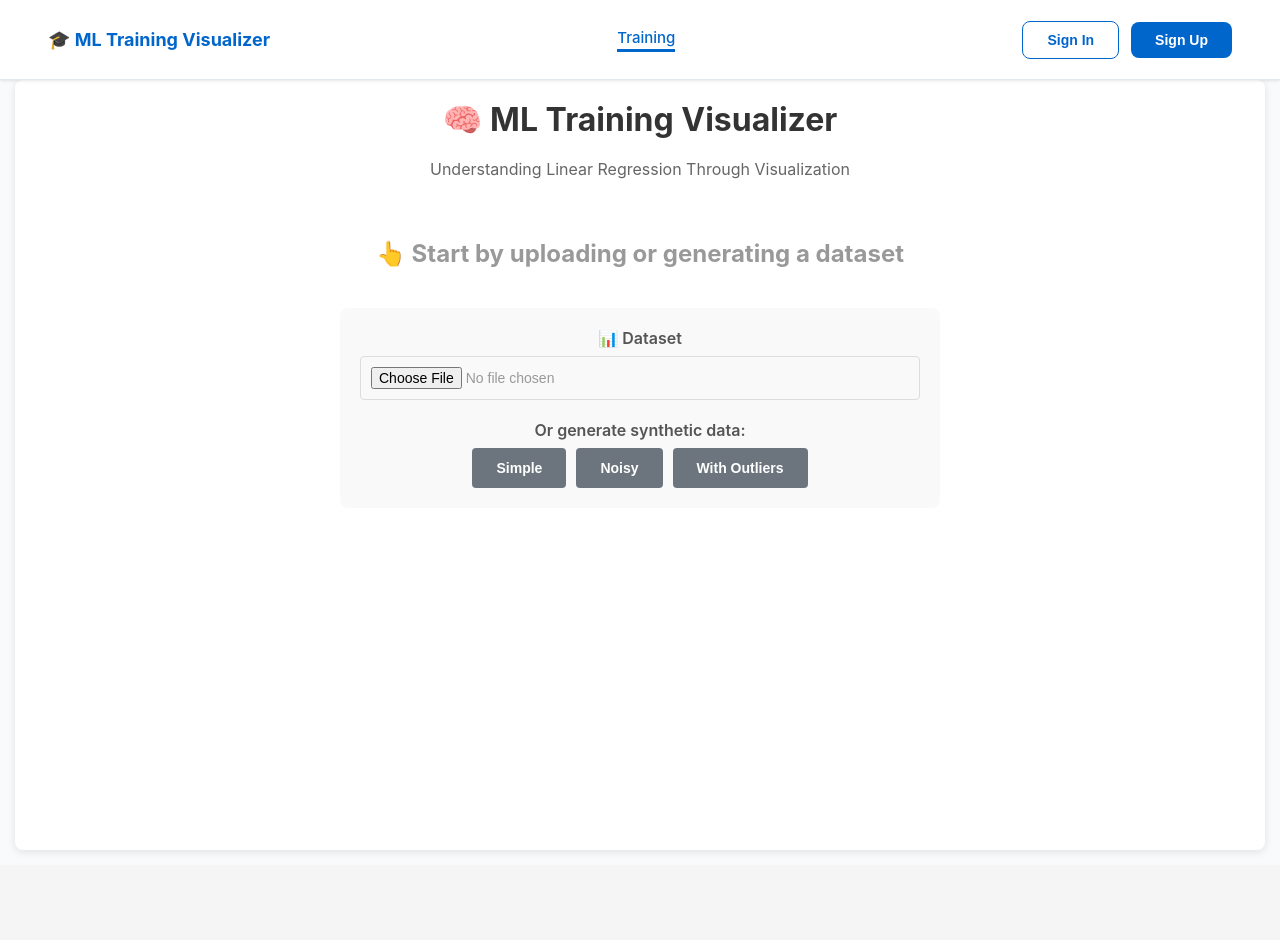
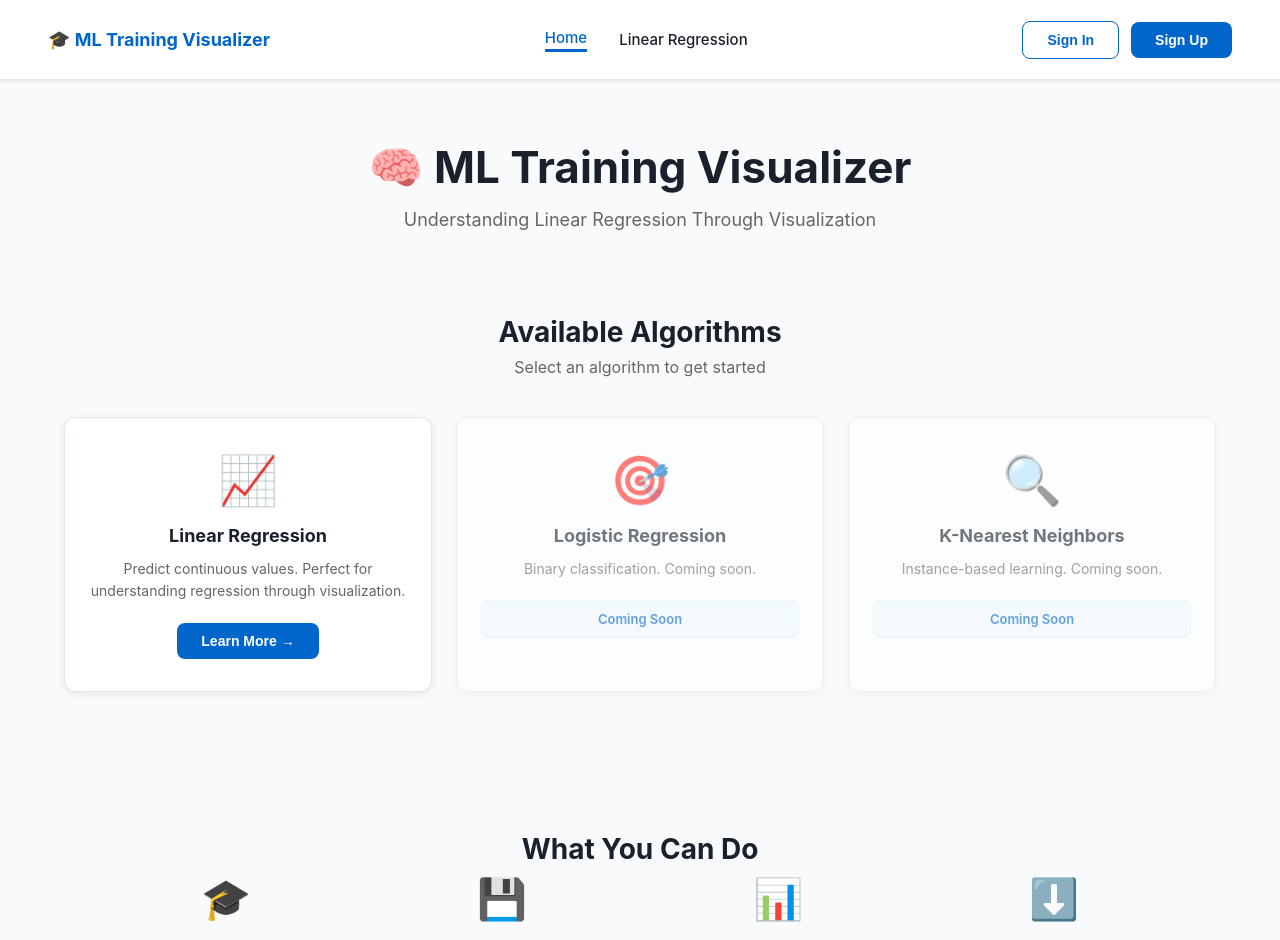
Before and after one commit to GalatzanT/machine_learning_visualizer, a React (Vite) app in the folder frontend/: page / in a window 1280 px wide. Shown: the top 940 px of the page. Before the commit the page ends 865 px from the top, so only its background shows below. Built offline with nearby package versions, Linux system fonts and the light colour scheme.

Commit message:
added home page and liniar regression

```diff
--- a/frontend/src/App.jsx
+++ b/frontend/src/App.jsx
@@ -1,13 +1,14 @@
 import { useState } from "react";
 import { AuthProvider } from "./context/AuthContext";
 import { TopNav } from "./components/TopNav";
+import { HomePage } from "./pages/HomePage";
 import { TrainingPage } from "./pages/TrainingPage";
 import { LoginPage } from "./pages/LoginPage";
 import { RegisterPage } from "./pages/RegisterPage";
 import { SavedSessionsPage } from "./pages/SavedSessionsPage";
 
 function App() {
-  const [currentPage, setCurrentPage] = useState("training");
+  const [currentPage, setCurrentPage] = useState("home");
 
   if (currentPage === "login") {
     return (
@@ -36,11 +37,33 @@ function App() {
     );
   }
 
+  if (currentPage === "home") {
+    return (
+      <AuthProvider>
+        <TopNav setCurrentPage={setCurrentPage} currentPage={currentPage} />
+        <main style={{ paddingTop: "80px" }}>
+          <HomePage setCurrentPage={setCurrentPage} />
+        </main>
+      </AuthProvider>
+    );
+  }
+
+  if (currentPage === "training-linear") {
+    return (
+      <AuthProvider>
+        <TopNav setCurrentPage={setCurrentPage} currentPage={currentPage} />
+        <main style={{ paddingTop: "80px" }}>
+          <TrainingPage setCurrentPage={setCurrentPage} />
+        </main>
+      </AuthProvider>
+    );
+  }
+
   return (
     <AuthProvider>
       <TopNav setCurrentPage={setCurrentPage} currentPage={currentPage} />
       <main style={{ paddingTop: "80px" }}>
-        <TrainingPage />
+        <HomePage setCurrentPage={setCurrentPage} />
       </main>
     </AuthProvider>
   );
--- a/frontend/src/components/TopNav.jsx
+++ b/frontend/src/components/TopNav.jsx
@@ -10,13 +10,22 @@ export function TopNav({ setCurrentPage, currentPage }) {
       </div>
       <div className="topnav-center">
         <span
-          onClick={() => setCurrentPage("training")}
+          onClick={() => setCurrentPage("home")}
           style={{
             ...styles.navLink,
-            ...(currentPage === "training" ? styles.navLinkActive : {}),
+            ...(currentPage === "home" ? styles.navLinkActive : {}),
           }}
         >
-          Training
+          Home
+        </span>
+        <span
+          onClick={() => setCurrentPage("training-linear")}
+          style={{
+            ...styles.navLink,
+            ...(currentPage === "training-linear" ? styles.navLinkActive : {}),
+          }}
+        >
+          Linear Regression
         </span>
         {auth.token && (
           <span
@@ -41,7 +50,7 @@ export function TopNav({ setCurrentPage, currentPage }) {
             <button
               onClick={() => {
                 auth.logout();
-                setCurrentPage("training");
+                setCurrentPage("home");
               }}
               style={styles.logoutButton}
             >
--- /dev/null
+++ b/frontend/src/pages/HomePage.jsx
@@ -0,0 +1,218 @@
+export function HomePage({ setCurrentPage }) {
+  return (
+    <div style={styles.container}>
+      {/* Header Section */}
+      <div style={styles.header}>
+        <h1 style={styles.title}>🧠 ML Training Visualizer</h1>
+        <p style={styles.subtitle}>
+          Understanding Linear Regression Through Visualization
+        </p>
+      </div>
+
+      {/* Algorithm Section */}
+      <div style={styles.section}>
+        <h2 style={styles.sectionTitle}>Available Algorithms</h2>
+        <p style={styles.sectionSubtitle}>
+          Select an algorithm to get started
+        </p>
+
+        <div style={styles.grid}>
+          {/* Linear Regression Card */}
+          <div
+            style={styles.card}
+            onClick={() => setCurrentPage("training-linear")}
+          >
+            <div style={styles.cardIcon}>📈</div>
+            <h3 style={styles.cardTitle}>Linear Regression</h3>
+            <p style={styles.cardDescription}>
+              Predict continuous values. Perfect for understanding regression
+              through visualization.
+            </p>
+            <button style={styles.cardButton}>Learn More →</button>
+          </div>
+
+          {/* Logistic Regression Card (Coming Soon) */}
+          <div style={{ ...styles.card, opacity: 0.6 }}>
+            <div style={styles.cardIcon}>🎯</div>
+            <h3 style={styles.cardTitle}>Logistic Regression</h3>
+            <p style={styles.cardDescription}>
+              Binary classification. Coming soon.
+            </p>
+            <div style={styles.comingSoon}>Coming Soon</div>
+          </div>
+
+          {/* KNN Card (Coming Soon) */}
+          <div style={{ ...styles.card, opacity: 0.6 }}>
+            <div style={styles.cardIcon}>🔍</div>
+            <h3 style={styles.cardTitle}>K-Nearest Neighbors</h3>
+            <p style={styles.cardDescription}>
+              Instance-based learning. Coming soon.
+            </p>
+            <div style={styles.comingSoon}>Coming Soon</div>
+          </div>
+        </div>
+      </div>
+
+      {/* Info Section */}
+      <div style={styles.infoSection}>
+        <h2 style={styles.sectionTitle}>What You Can Do</h2>
+        <div style={styles.infoGrid}>
+          <div style={styles.infoCard}>
+            <div style={styles.infoIcon}>🎓</div>
+            <h4 style={styles.infoTitle}>Learn</h4>
+            <p style={styles.infoText}>
+              Understand how machine learning algorithms work step-by-step
+            </p>
+          </div>
+          <div style={styles.infoCard}>
+            <div style={styles.infoIcon}>💾</div>
+            <h4 style={styles.infoTitle}>Save</h4>
+            <p style={styles.infoText}>
+              Save trained models and view your training history
+            </p>
+          </div>
+          <div style={styles.infoCard}>
+            <div style={styles.infoIcon}>📊</div>
+            <h4 style={styles.infoTitle}>Visualize</h4>
+            <p style={styles.infoText}>
+              See real-time visualizations of model training
+            </p>
+          </div>
+          <div style={styles.infoCard}>
+            <div style={styles.infoIcon}>⬇️</div>
+            <h4 style={styles.infoTitle}>Download</h4>
+            <p style={styles.infoText}>
+              Export trained models as JSON for use anywhere
+            </p>
+          </div>
+        </div>
+      </div>
+    </div>
+  );
+}
+
+const styles = {
+  container: {
+    maxWidth: "1200px",
+    margin: "0 auto",
+    padding: "60px 24px",
+  },
+
+  // Header
+  header: {
+    textAlign: "center",
+    marginBottom: "80px",
+  },
+  title: {
+    fontSize: "44px",
+    fontWeight: "700",
+    color: "#1a202c",
+    marginBottom: "12px",
+  },
+  subtitle: {
+    fontSize: "18px",
+    color: "#666",
+    lineHeight: "1.6",
+  },
+
+  // Algorithm Section
+  section: {
+    marginBottom: "80px",
+  },
+  sectionTitle: {
+    fontSize: "28px",
+    fontWeight: "700",
+    color: "#1a202c",
+    marginBottom: "8px",
+    textAlign: "center",
+  },
+  sectionSubtitle: {
+    fontSize: "16px",
+    color: "#666",
+    textAlign: "center",
+    marginBottom: "40px",
+  },
+
+  grid: {
+    display: "grid",
+    gridTemplateColumns: "repeat(auto-fit, minmax(300px, 1fr))",
+    gap: "24px",
+  },
+
+  card: {
+    background: "#FFFFFF",
+    border: "1px solid #e2e8f0",
+    borderRadius: "12px",
+    padding: "32px 24px",
+    textAlign: "center",
+    boxShadow: "0 2px 8px rgba(0, 0, 0, 0.08)",
+    transition: "all 0.3s ease",
+    cursor: "pointer",
+  },
+  cardIcon: {
+    fontSize: "48px",
+    marginBottom: "16px",
+  },
+  cardTitle: {
+    fontSize: "18px",
+    fontWeight: "700",
+    color: "#1a202c",
+    marginBottom: "12px",
+  },
+  cardDescription: {
+    fontSize: "14px",
+    color: "#666",
+    lineHeight: "1.6",
+    marginBottom: "20px",
+  },
+  cardButton: {
+    padding: "10px 24px",
+    background: "#0066CC",
+    color: "#FFFFFF",
+    border: "none",
+    borderRadius: "8px",
+    fontSize: "14px",
+    fontWeight: "600",
+    cursor: "pointer",
+    transition: "all 0.2s ease",
+  },
+  comingSoon: {
+    padding: "10px 24px",
+    background: "#F0F9FF",
+    color: "#0066CC",
+    border: "1px solid #E0F2FE",
+    borderRadius: "8px",
+    fontSize: "13px",
+    fontWeight: "600",
+  },
+
+  // Info Section
+  infoSection: {
+    backgroundColor: "#F8FAFC",
+    borderRadius: "12px",
+    padding: "60px 40px",
+  },
+  infoGrid: {
+    display: "grid",
+    gridTemplateColumns: "repeat(auto-fit, minmax(200px, 1fr))",
+    gap: "32px",
+  },
+  infoCard: {
+    textAlign: "center",
+  },
+  infoIcon: {
+    fontSize: "40px",
+    marginBottom: "16px",
+  },
+  infoTitle: {
+    fontSize: "16px",
+    fontWeight: "700",
+    color: "#1a202c",
+    marginBottom: "8px",
+  },
+  infoText: {
+    fontSize: "14px",
+    color: "#666",
+    lineHeight: "1.6",
+  },
+};
--- a/frontend/src/pages/LoginPage.jsx
+++ b/frontend/src/pages/LoginPage.jsx
@@ -18,7 +18,7 @@ export function LoginPage({ setCurrentPage }) {
     try {
       const response = await loginUser(email, password);
       auth.login(response.user, response.access_token);
-      setCurrentPage("training");
+      setCurrentPage("training-linear");
     } catch (err) {
       setError(err.message);
     } finally {
--- a/frontend/src/pages/TrainingPage.jsx
+++ b/frontend/src/pages/TrainingPage.jsx
@@ -130,11 +130,6 @@ export function TrainingPage() {
 
   return (
     <div className="app">
-      <h1>{TEXT.APP_TITLE}</h1>
-      <p style={{ textAlign: "center", color: "#666", marginTop: "-10px" }}>
-        {TEXT.APP_SUBTITLE}
-      </p>
-
       {!dataset && (
         <div style={{ textAlign: "center", padding: "60px", color: "#999" }}>
           <h2>{TEXT.LOAD_DATASET_PROMPT}</h2>
```
Also changed, not shown: 1 other file (tests, documents, lock files or other folders).
